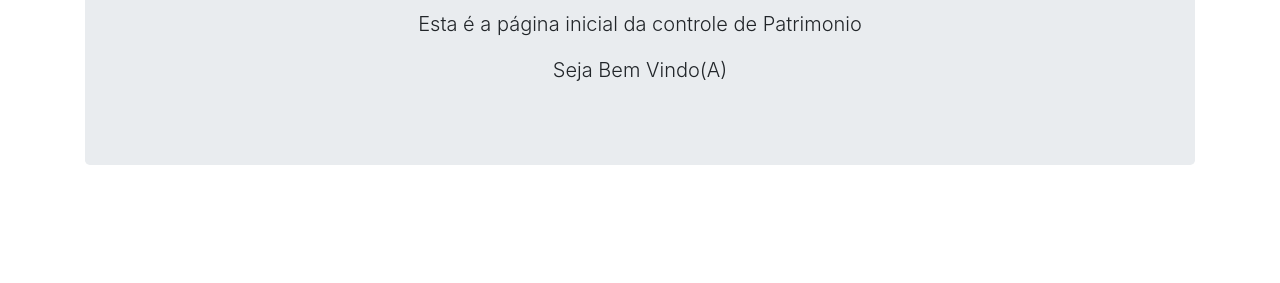
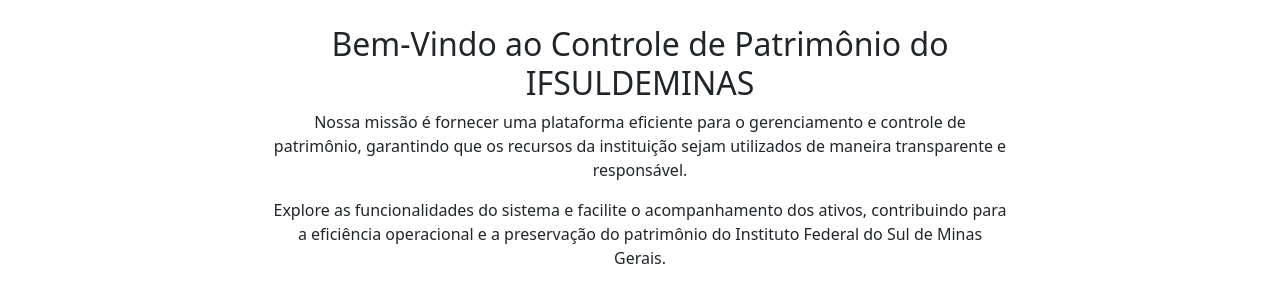
Before and after one commit to JoaoLucio2865/PatrimonioIF, a Django app: page / in a window 1280 px wide. Shown: the part 497-780 px from the top of the page. Before the commit the page ends 662 px from the top, so only its background shows below. Run offline with Django 4.2, Linux system fonts and the light colour scheme; some libraries are stand-ins or nearby versions.

Commit message:
Add files via upload

```diff
--- a/PatrimonioIF/app/templates/index.html
+++ b/PatrimonioIF/app/templates/index.html
@@ -6,6 +6,10 @@
   <title>Página Inicial</title>
   <!-- Incluindo Bootstrap CSS -->
   <link rel="stylesheet" href="https://maxcdn.bootstrapcdn.com/bootstrap/4.5.2/css/bootstrap.min.css">
+<link rel="stylesheet" href="https://cdn.jsdelivr.net/npm/bootstrap@5.7.0/dist/css/bootstrap.min.css" integrity="sha384-KyZXEAg3QhqLMpG8r+Knujsl5+z0I5t9z2eDbJ7tey9sAN1QSHOHsGL5Ybpe1TI6" crossorigin="anonymous">
+<script src="https://cdn.jsdelivr.net/npm/@popperjs/core@2.10.2/dist/umd/popper.min.js" integrity="sha384-DWLp5re2LlktbP0AveOcBx3u2uu8LBRQjF/XB4VBCZB9z80l1pLWavH/rtPSeypJ" crossorigin="anonymous"></script>
+<script src="https://cdn.jsdelivr.net/npm/bootstrap@5.7.0/dist/js/bootstrap.min.js" integrity="sha384-fR8AnknAg0ft5a+4eXbL6L6U2E7ryyti1+iBj19LvBh5fMucD4I6C9ST0l7LqDz7" crossorigin="anonymous"></script>
+
 </head>
 <body>
   <nav class="navbar navbar-expand-lg navbar-dark bg-success">
@@ -57,14 +61,60 @@
 
   <div class="container mt-5">
     <div class="row">
-      <div class="col-md-4">
-        <img src="https://portal.tco.ifsuldeminas.edu.br/images/Campus/marcaoficial/IntitutoFederal-aplica%C3%A7%C3%B5es-horizontais-02.png" width="100%">
+      <div class="col-md-6 text-center">
+        <img src="https://portal.tco.ifsuldeminas.edu.br/images/Campus/marcaoficial/IntitutoFederal-aplica%C3%A7%C3%B5es-horizontais-02.png" class="img-fluid" alt="IFSULDEMINAS Logo">
+      </div>
+      <div class="col-md-6 align-self-center">
+        <div class="jumbotron text-center">
+          <h1 class="display-4">Olá, é bom te ver por aqui</h1>
+          <p class="lead">Esta é a página inicial do Controle de Patrimônio</p>
+          <p class="lead">Seja Bem Vindo(A)</p>
+        </div>
       </div>
     </div>
-    <div class="jumbotron text-center">
-      <h1 class="display-4">Olá, é bom te ver por aqui</h1>
-      <p class="lead">Esta é a página inicial da controle de Patrimonio</p>
-      <p class="lead">Seja Bem Vindo(A)</p>
+  </div>
+  <div class="container mt-4">
+    <div class="row">
+      <div class="col-md-8 offset-md-2 text-center">
+        <h2>Bem-Vindo ao Controle de Patrimônio do IFSULDEMINAS</h2>
+        <p>
+          Nossa missão é fornecer uma plataforma eficiente para o gerenciamento e controle de patrimônio,
+          garantindo que os recursos da instituição sejam utilizados de maneira transparente e responsável.
+        </p>
+        <p>
+          Explore as funcionalidades do sistema e facilite o acompanhamento dos ativos, contribuindo para
+          a eficiência operacional e a preservação do patrimônio do Instituto Federal do Sul de Minas Gerais.
+        </p>
+      </div>
+    </div>
+  </div>
+  <div class="container col-md-6">
+    <div id="carouselExample" class="carousel slide" data-bs-ride="carousel">
+      <div class="carousel-inner">
+        <div class="carousel-item active">
+          <img src="https://www.muz.ifsuldeminas.edu.br/images/2021/06/cursos_fic/2_Guarita_0270.JPG" class="d-block w-100" alt="Imagem 1">
+        </div>
+        <div class="carousel-item">
+          <img src="https://portal.ifs.ifsuldeminas.edu.br/arquivos/noticias/2020/1200/Toten_2.jpg" class="d-block w-100" alt="Imagem 2">
+        </div>
+        <div class="carousel-item">
+          <img src="https://pocosdecaldas.mg.gov.br/wp-content/uploads/2019/08/ifsuldeminas-fachada.jpg" class="d-block w-100" alt="Imagem 3">
+        </div>
+        <div class="carousel-item">
+          <img src="https://portal.pas.ifsuldeminas.edu.br/images/1_Campus_Passos/2018/Nov/Fachada_Campus_Passos.png" class="d-block w-100" alt="Imagem 4">
+        </div>
+        <div class="carousel-item">
+          <img src="https://terradomandu.com.br/wp-content/uploads/2019/10/IFSULDEMINAS-CAMPUS-POUSO-ALEGRE-FOTO-TERRA-DO-MANDU.jpg" class="d-block w-100" alt="Imagem 5">
+        </div>
+      </div>
+      <button class="carousel-control-prev" type="button" data-bs-target="#carouselExample" data-bs-slide="prev">
+        <span class="carousel-control-prev-icon" aria-hidden="true"></span>
+        <span class="visually-hidden">Anterior</span>
+      </button>
+      <button class="carousel-control-next" type="button" data-bs-target="#carouselExample" data-bs-slide="next">
+        <span class="carousel-control-next-icon" aria-hidden="true"></span>
+        <span class="visually-hidden">Próximo</span>
+      </button>
     </div>
   </div>
 
```
Also changed, not shown: PatrimonioIF/app/admin.py (+12 -2 lines), PatrimonioIF/app/forms.py (added, +7 -0 lines).
